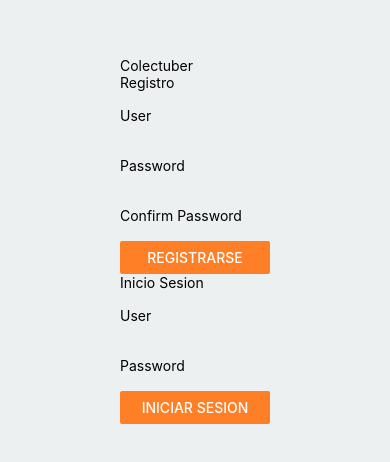
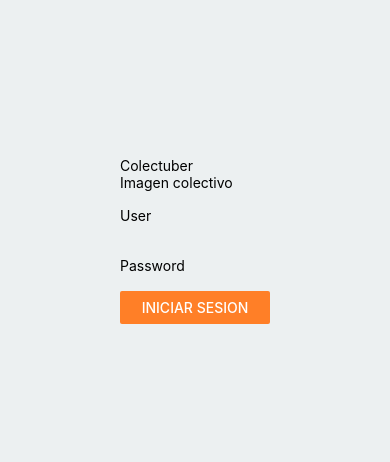
Before and after one commit to alexissosa-23/colectuber-app, a React Native app: screen / in a window 390 px wide. Shown: the part 182-644 px from the top of the page. Built offline with nearby package versions, Linux system fonts and the light colour scheme.

Commit message:
Pantalla Login
Login

```diff
--- a/App.js
+++ b/App.js
@@ -1,9 +1,5 @@
 import React, { Component } from 'react';
 import {TextInput,Button, Text, View, KeyboardAvoidingView, StyleSheet } from 'react-native';
-import DbaseComponent from './DbaseComponent'
-import Register from './Register'
-// You can import from local files
-// or any pure javascript modules available in npm
 
 export default class App extends Component {
   constructor(){
@@ -27,14 +23,16 @@ export default class App extends Component {
 
       <View style={styles.container}>
         <KeyboardAvoidingView behavior='padding'>
-        <DbaseComponent/>
-        <Register/>
-        <Text>Inicio Sesion</Text>
+
+
+        <Text>Colectuber</Text>
+        <Text>Imagen colectivo</Text>
+
         <View>
             <TextInput
                   style={{height:50,width:150}}
                   value={this.state.name}
-                  placeholder={'User'}
+                  placeholder={'User '}
                   onChangeText={(name)=>this.setState({name})}
                   />
         </View>
--- a/DbaseComponent.js
+++ /dev/null
@@ -1,27 +0,0 @@
-import React, { Component } from 'react';
-import {TextInput, Text, Button,View, KeyboardAvoidingView,StyleSheet } from 'react-native';
-
-export default class DbaseComponent extends Component{
-  constructor(){
-    super()
-    this.state={
-              name:''
-    }
-  }
-
-  clicked(){
-    alert('Hola')
-  }
-  render(){
-    return(
-      <View>
-      <KeyboardAvoidingView behavior='padding'>
-
-      <Text>Colectuber</Text>
-
-      </KeyboardAvoidingView>
-      </View>
-      );
-  }
-
-}
--- a/Register.js
+++ /dev/null
@@ -1,55 +0,0 @@
-import React, { Component } from 'react';
-import { TextInput, Text, Button, View, KeyboardAvoidingView, StyleSheet } from 'react-native';
-
-export default class Register extends Component {
-    constructor() {
-        super()
-        this.state = { name: '' }
-    }
-
-    render() {
-        return (
-            <View>
-                <Text>Registro</Text>
-                <View>
-
-                    <TextInput
-                        style={{ height: 50, width: 150 }}
-                        value={this.state.name}
-                        placeholder={'User'}
-                        onChangeText={(name) => this.setState({ name })}
-                    />
-                </View>
-                <View>
-            <TextInput
-                  style={{height:50,width:150}}
-
-                  value={this.state.pass}
-                  placeholder={'Password'}
-                  secureTextEntry={true}
-                  onChangeText={(pass)=>this.setState({pass})}
-                  />
-        </View>
-        <View>
-            <TextInput
-                  style={{height:50,width:150}}
-
-                  value={this.state.confirmpass}
-                  placeholder={'Confirm Password'}
-                  secureTextEntry={true}
-                  onChangeText={(pass)=>this.setState({pass})}
-                  />
-        </View>
-        <View>
-          <Button
-              color='rgb(255, 127, 39)'
-              title={'Registrarse'}
-              onPress={()=>this.clickme()}
-          />
-
-      </View>
-            </View>
-        );
-    }
-
-}
--- a/app.json
+++ b/app.json
@@ -23,7 +23,8 @@
       "adaptiveIcon": {
         "foregroundImage": "./assets/adaptive-icon.png",
         "backgroundColor": "#FFFFFF"
-      }
+      },
+      "package": "com.josesosa96.snack595a3aa59cc14a05b504e7c955d584b6"
     },
     "web": {
       "favicon": "./assets/favicon.png"
```
Also changed, not shown: package.json (+6 -4 lines), 1 other file (tests, documents, lock files or other folders).
